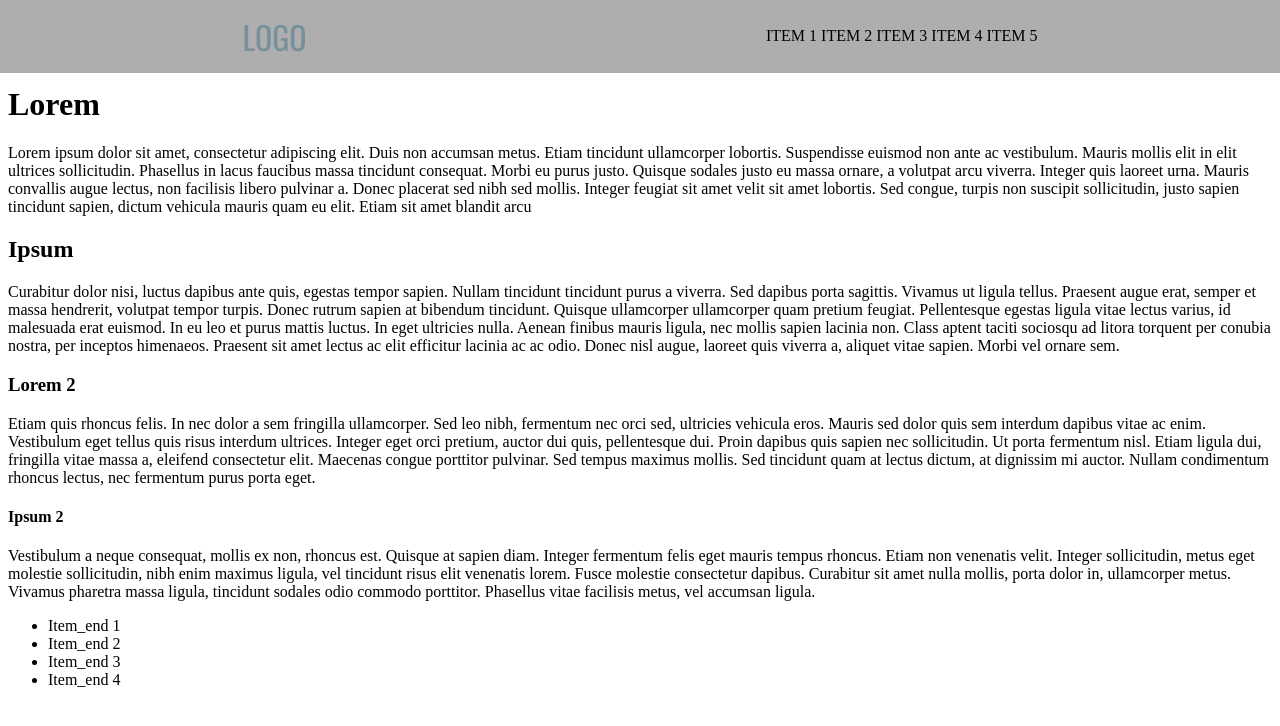
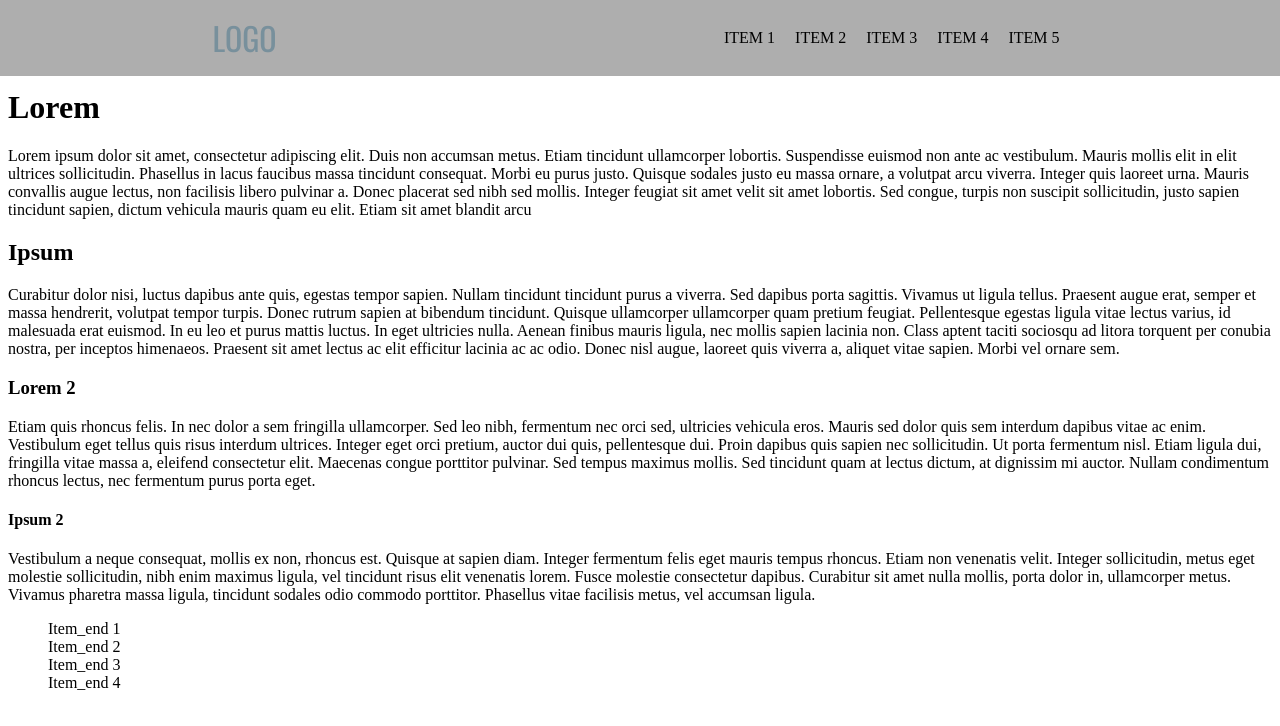
Before and after one commit to Abrooklyn/Sass_base, a plain HTML site: page index.html in a window 1280 px wide. Drawn offline with nearby package versions, Linux system fonts and the light colour scheme; a script that the page names is missing; a web font is replaced by a local one.

Commit message:
Modifications Header

```diff
--- a/index.html
+++ b/index.html
@@ -14,11 +14,13 @@
     <header class="header">
         <a href="#" class="header_logo">LOGO</a>
         <nav class="menu">
-            <a href="#">ITEM 1</a>
-            <a href="#">ITEM 2</a>
-            <a href="#">ITEM 3</a>
-            <a href="#">ITEM 4</a>
-            <a href="#">ITEM 5</a>
+            <ul>
+                <li><a href="#">ITEM 1</a></li>
+                <li><a href="#">ITEM 2</a></li>
+                <li><a href="#">ITEM 3</a></li>
+                <li><a href="#">ITEM 4</a></li>
+                <li><a href="#">ITEM 5</a></li>
+            </ul>
         </nav>
     </header>
     <div class="site-content">
--- a/style.scss
+++ b/style.scss
@@ -7,6 +7,7 @@ $colorclassic: #78909c;
 @import url('https://fonts.googleapis.com/css?family=Niramit|Oswald');
 
 a{text-decoration: none;color:inherit;}
+li{list-style-type: none;}
 
 /*-------------------*\
     HEADER
@@ -28,13 +29,23 @@ a{text-decoration: none;color:inherit;}
     font-family: 'Oswald';
 }
 
+.header_logo:hover{
+    text-shadow: 1px 1px 2px darken($bckgrnd, 20% );
+}
+
 
 /*-------------------*\
     NAV
 \*-------------------*/
 
+.menu li{
+    display : inline;
+	padding : 0 0.5em;
+}
 
-
+.menu a:hover{
+    text-shadow: 1px 1px 1px black;
+}
 /*-------------------*\
     CONTAINER
 \*-------------------*/
```
Also changed, not shown: style.css, 1 other file.
